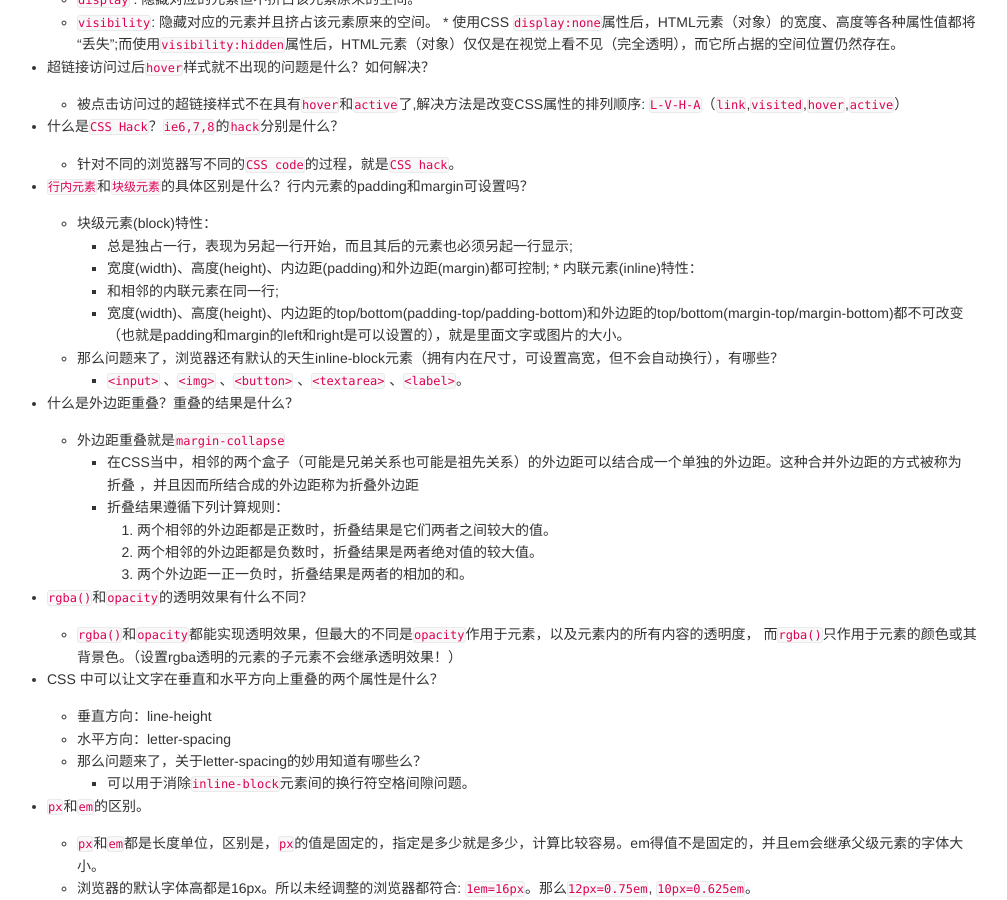
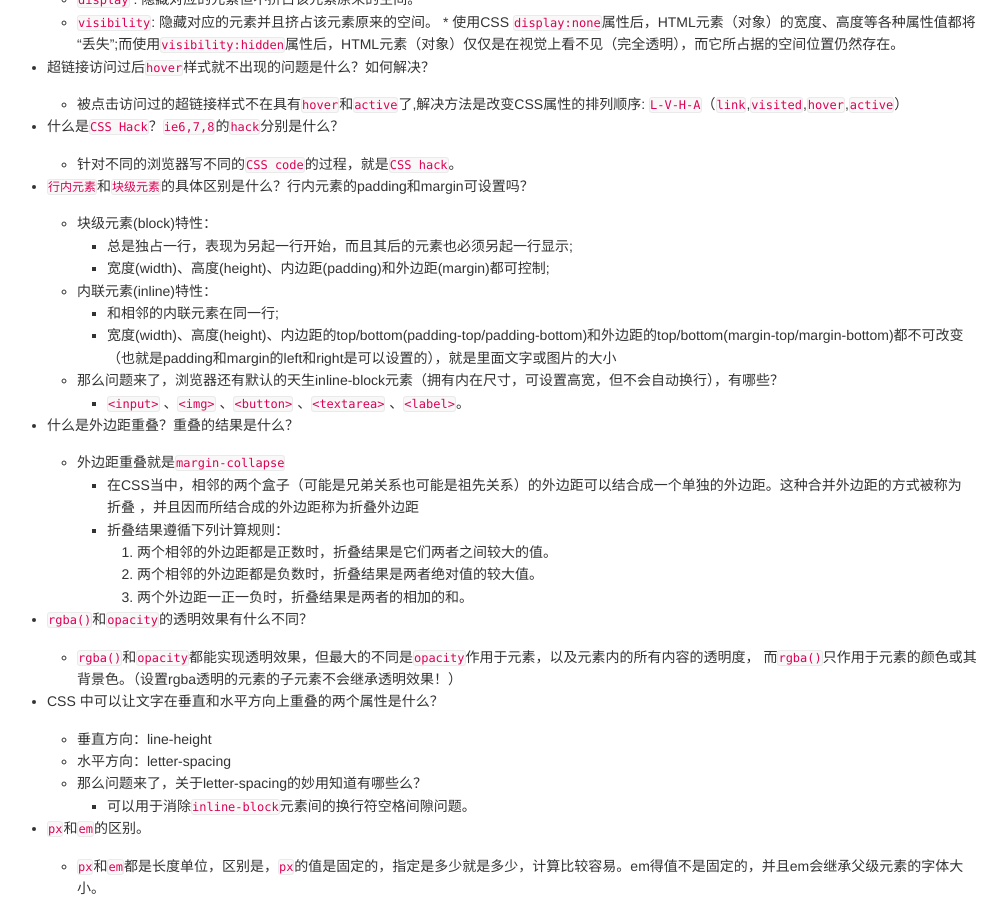
Before and after one commit to GalenYoung/galenyoung.github.io, a Jekyll site: the page built from programme/pgm-page07/index.html, in a window 1280 px wide and 900 px high, scrolled down 8850 px. Shown: the whole window, without its empty margins (143-1150 px from the left). Built offline with Jekyll 4.4.1, drawn with Linux system fonts in a browser that asks for light colours; comment, search, counter and statistics services are not loaded.

Commit message:
fix bug of pgm07

```diff
--- a/programme/pgm-page07/index.html
+++ b/programme/pgm-page07/index.html
@@ -732,10 +732,14 @@ monospace   Courier
                             <li>总是独占一行，表现为另起一行开始，而且其后的元素也必须另起一行显示;</li>
                             <li>
                                 宽度(width)、高度(height)、内边距(padding)和外边距(margin)都可控制;
-                                * 内联元素(inline)特性：
                             </li>
+                        </ul>
+                    </li>
+                    <li>
+                        内联元素(inline)特性：
+                        <ul>
                             <li>和相邻的内联元素在同一行;</li>
-                            <li>宽度(width)、高度(height)、内边距的top/bottom(padding-top/padding-bottom)和外边距的top/bottom(margin-top/margin-bottom)都不可改变（也就是padding和margin的left和right是可以设置的），就是里面文字或图片的大小。</li>
+                            <li>宽度(width)、高度(height)、内边距的top/bottom(padding-top/padding-bottom)和外边距的top/bottom(margin-top/margin-bottom)都不可改变（也就是padding和margin的left和right是可以设置的），就是里面文字或图片的大小</li>
                         </ul>
                     </li>
                     <li>
```
